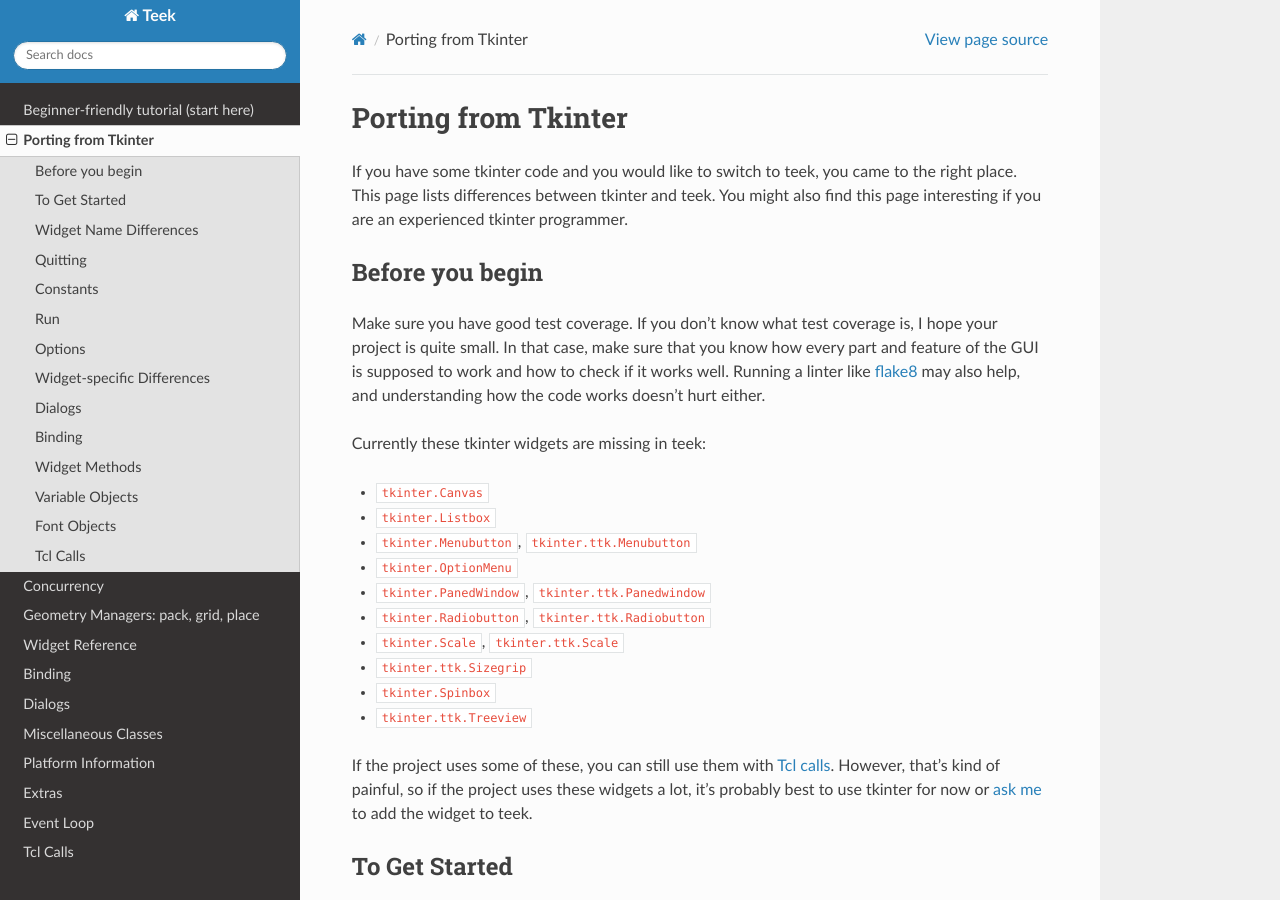
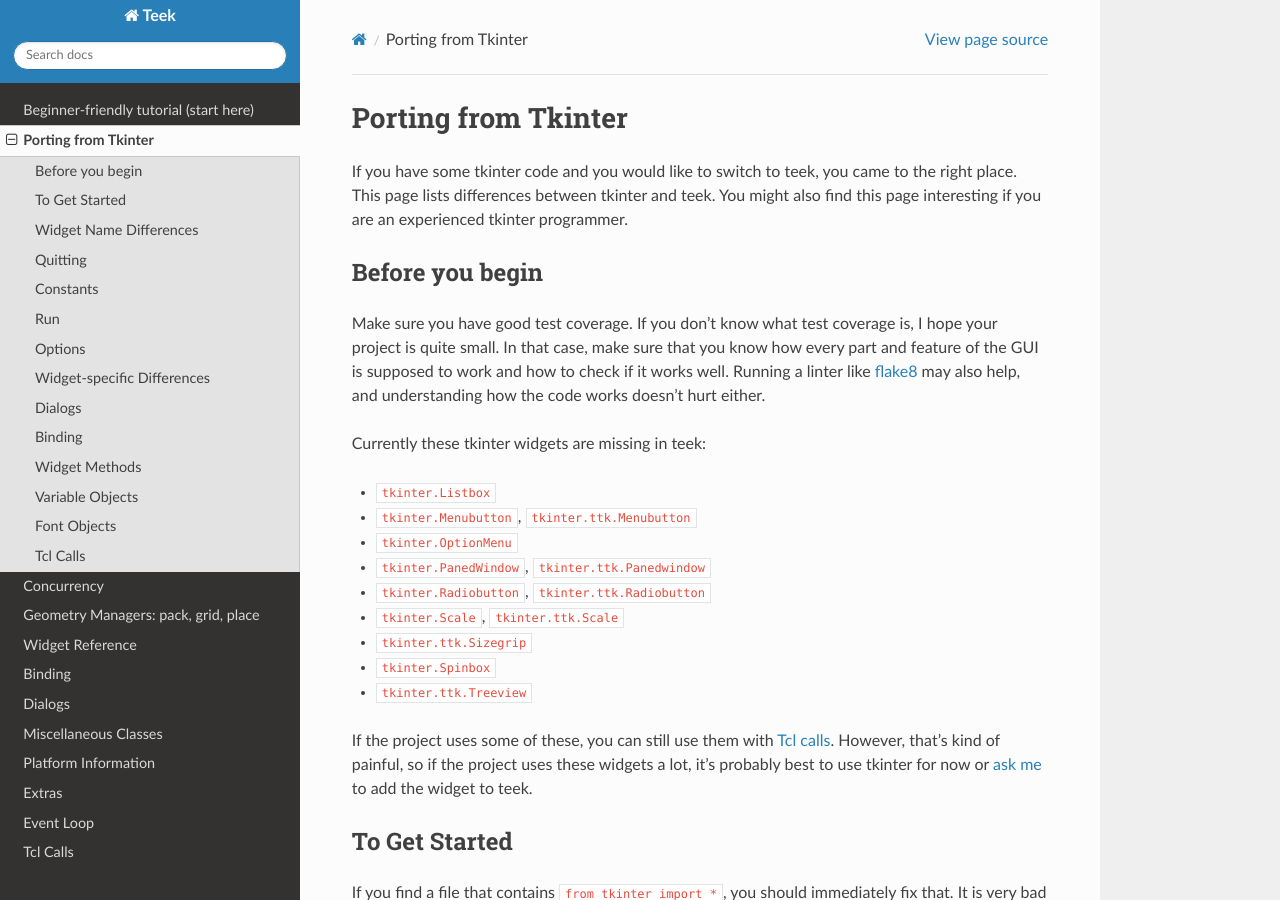
Before and after one commit to Akuli/teek, a Sphinx documentation site: the page built from docs/tkinter.rst, in a window 1280 px wide and 900 px high. Built offline with Sphinx 7.4.7 and the Read the Docs theme 2.0.0, drawn with Linux system fonts in a browser that asks for light colours.

Commit message:
no longer missing :D yay

```diff
--- a/docs/tkinter.rst
+++ b/docs/tkinter.rst
@@ -22,7 +22,6 @@ the code works doesn't hurt either.
 
 Currently these tkinter widgets are missing in teek:
 
-* ``tkinter.Canvas``
 * ``tkinter.Listbox``
 * ``tkinter.Menubutton``, ``tkinter.ttk.Menubutton``
 * ``tkinter.OptionMenu``
```
